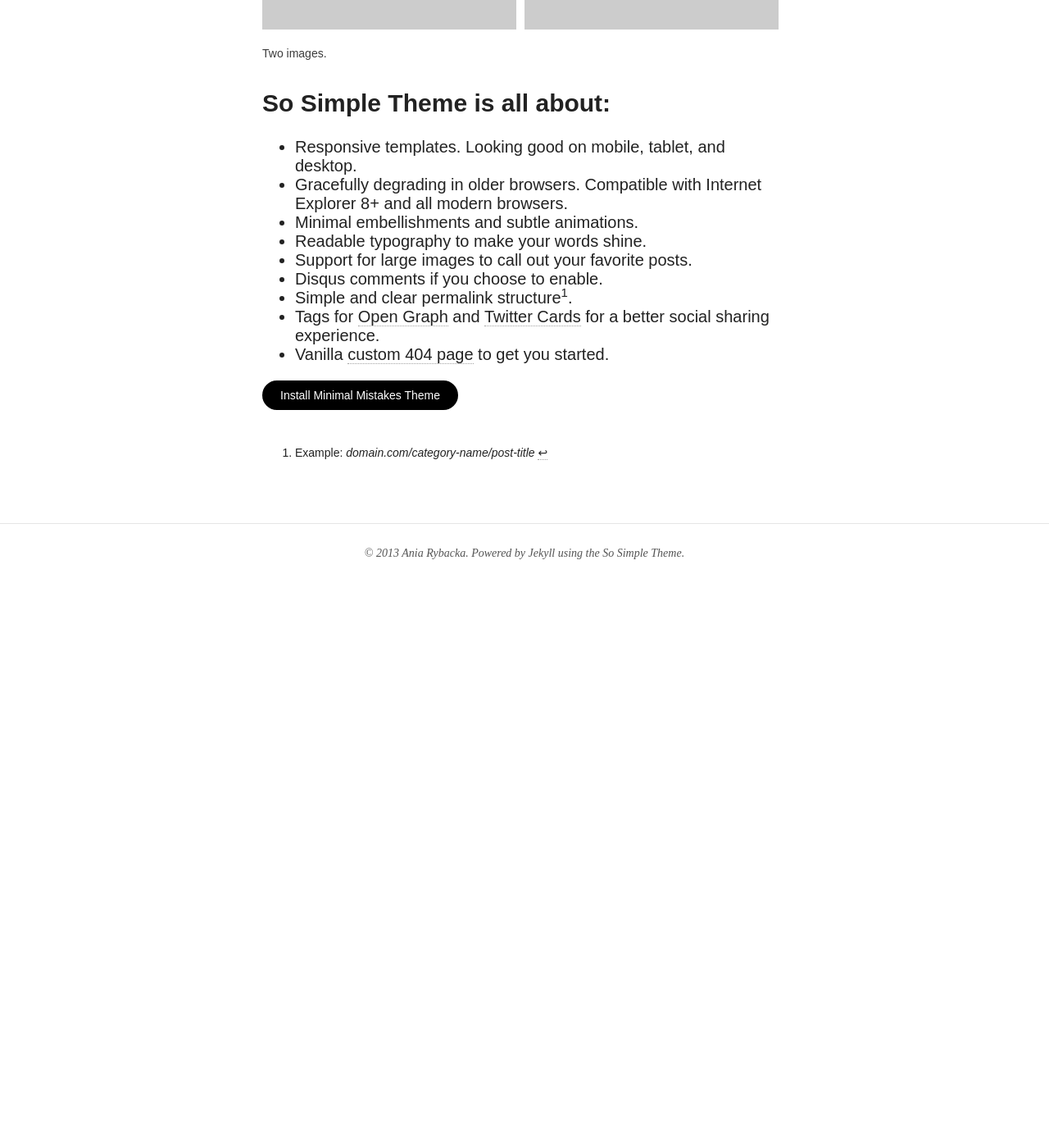
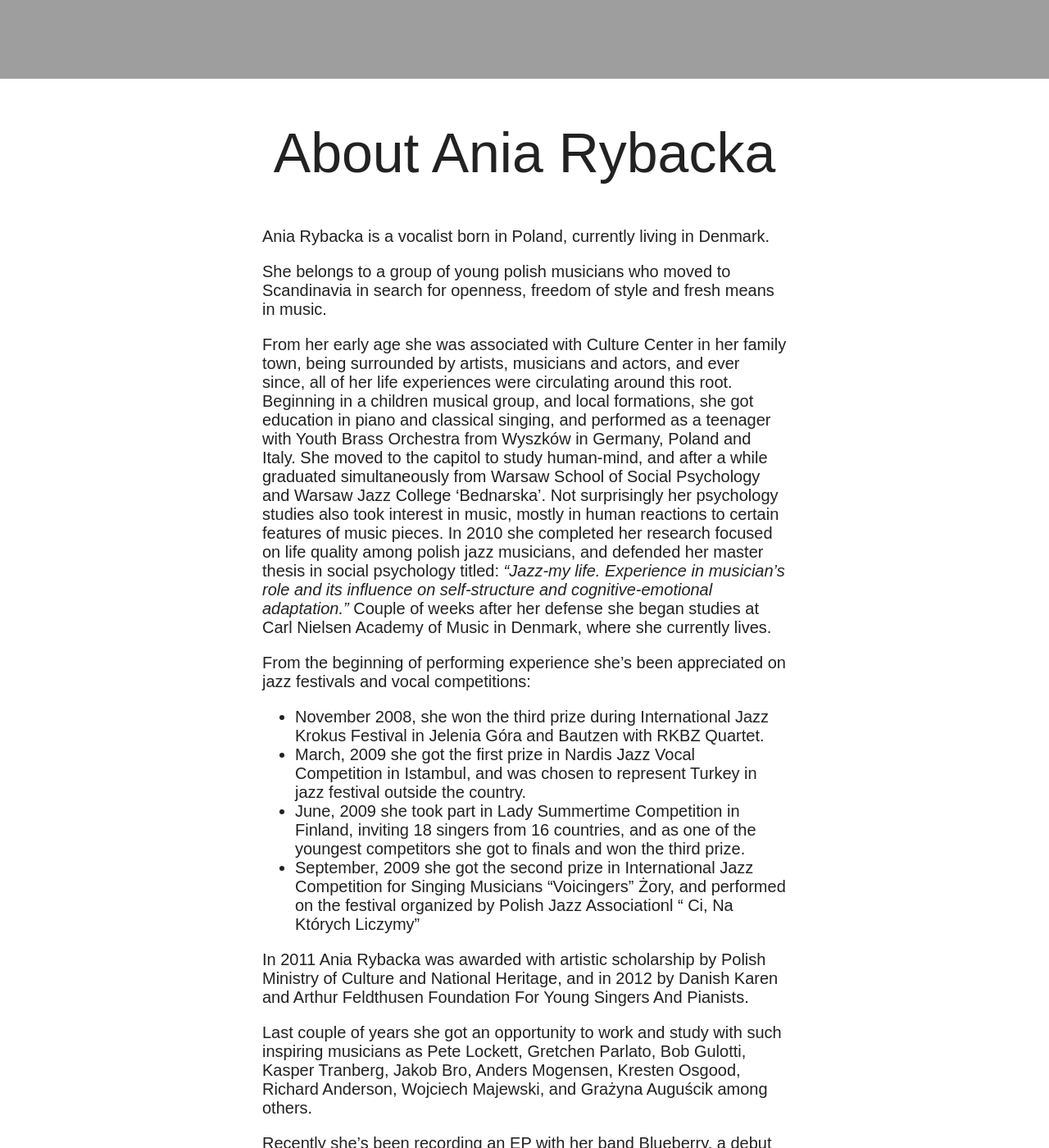
Before and after one commit to aniarybacka/aniarybacka.github.io, a Jekyll site: the page built from about.md, in a window 1280 px wide and 1400 px high, scrolled down 1019 px. Shown: the whole window at 82% size. Built offline with Jekyll 4.4.1, drawn with Linux system fonts in a browser that asks for light colours; nearby versions of some CDN libraries; before the commit the page ends 1804 px from its top, so only the background shows below that; some of the changed text lies outside the part shown.

Commit message:
general graphic changes
graphisc in 'concerts'
text in 'about'
slash in config

```diff
--- a/_config.yml
+++ b/_config.yml
@@ -1,5 +1,5 @@
 title:            Ania Rybacka
-description:      vocalist / psychologist / composer
+description:      vocalist | psychologist | composer
 logo:             site-logo2.png
 disqus_shortname:
 #Comment out url when working locally to resolve base urls correctly
--- a/about.md
+++ b/about.md
@@ -4,30 +4,25 @@
 title: About Ania Rybacka
 tags: [Ania Rybacka about]
 image:
-  feature: kolague.jpg
-  credit: friends
+  feature: trion2.jpg
 ---
 
-Looking for a simple, responsive, theme for your Jekyll powered blog? Well look no further. Here be **So Simple Theme**, the followup to [**Minimal Mistakes**](http://mmistakes.github.io/minimal-mistakes) --- by designer slash illustrator [Michael Rose](http://mademistakes).
+Ania Rybacka is a vocalist born in Poland, currently living in Denmark.
 
-<figure class="half">
-	<img src="http://placehold.it/600x300.jpg">
-	<img src="http://placehold.it/600x300.jpg">
-	<figcaption>Two images.</figcaption>
-</figure>
+She belongs to a group of young polish musicians who moved to Scandinavia in search for openness, freedom of style and fresh means in music.
 
-## So Simple Theme is all about:
+From her early age she was associated with Culture Center in her family town, being surrounded by artists, musicians and actors, and ever since, all of her life experiences were circulating around this root. Beginning in a children musical group, and local formations, she got education in piano and classical singing, and performed as a teenager with Youth Brass Orchestra from Wyszków in Germany, Poland and Italy. She moved to the capitol to study human-mind, and after a while graduated simultaneously from Warsaw School of Social Psychology and Warsaw Jazz College ‘Bednarska’. Not surprisingly her psychology studies also took interest in music, mostly in human reactions to certain features of music pieces. In 2010 she completed her research focused on life quality among polish jazz musicians, and defended her master thesis in social psychology titled: <I>"Jazz-my life. Experience in musician’s role and its influence on self-structure and cognitive-emotional adaptation."</I> Couple of weeks after her defense she began studies at Carl Nielsen Academy of Music in Denmark, where she currently lives.
 
-* Responsive templates. Looking good on mobile, tablet, and desktop.
-* Gracefully degrading in older browsers. Compatible with Internet Explorer 8+ and all modern browsers.
-* Minimal embellishments and subtle animations.
-* Readable typography to make your words shine.
-* Support for large images to call out your favorite posts.
-* Disqus comments if you choose to enable.
-* Simple and clear permalink structure[^1].
-* Tags for [Open Graph](https://developers.facebook.com/docs/opengraph/) and [Twitter Cards](https://dev.twitter.com/docs/cards) for a better social sharing experience.
-* Vanilla [custom 404 page]({{ site.url }}/404.html) to get you started.
 
-<a markdown="0" href="{{ site.url }}/theme-setup" class="btn">Install Minimal Mistakes Theme</a>
+ From the beginning of performing experience she’s been appreciated on jazz festivals and vocal competitions:
 
-[^1]: Example: *domain.com/category-name/post-title*
+* November 2008, she won the third prize during International Jazz Krokus Festival in Jelenia Góra and Bautzen with RKBZ Quartet.
+* March, 2009 she got the first prize in Nardis Jazz Vocal Competition in Istambul, and was chosen to represent Turkey in jazz festival outside the country.
+* June, 2009 she took part in Lady Summertime Competition in Finland, inviting 18 singers from 16 countries, and as one of the youngest competitors she got to finals and won the third prize.
+* September, 2009 she got the second prize in International Jazz Competition for Singing Musicians “Voicingers” Żory, and performed on the festival organized by Polish Jazz Associationl “ Ci, Na Których Liczymy”
+
+In 2011 Ania Rybacka was awarded with artistic scholarship by Polish Ministry of Culture and National Heritage, and in 2012 by Danish Karen and Arthur Feldthusen Foundation For Young Singers And Pianists.
+
+Last couple of years she got an opportunity to work and study with such inspiring musicians as Pete Lockett, Gretchen Parlato, Bob Gulotti, Kasper Tranberg, Jakob Bro, Anders Mogensen, Kresten Osgood, Richard Anderson, Wojciech Majewski, and Grażyna Auguścik among others.
+
+Recently she’s been recording an EP with her band Blueberry, a debut album with Sphere, and composing for many other projects.
--- a/concerts.html
+++ b/concerts.html
@@ -3,6 +3,8 @@
 permalink: /concerts/index.html
 title: Concerts
 description: "An archive of concerts sorted by date."
+image:
+  feature: kolague.jpg
 ---
 
 <ul class="post-list">
```
